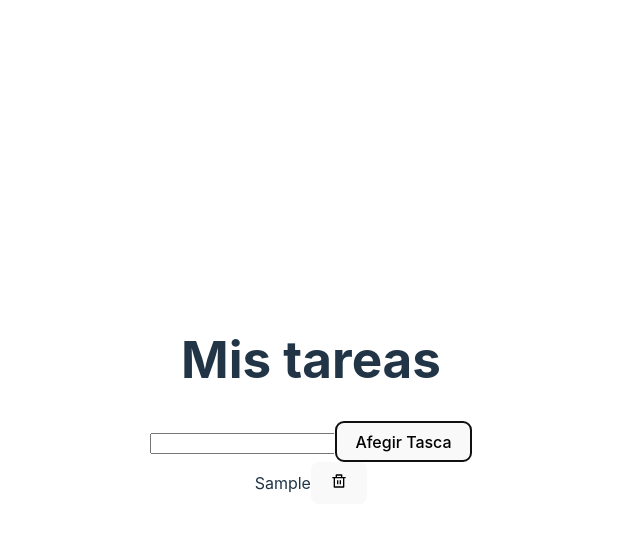
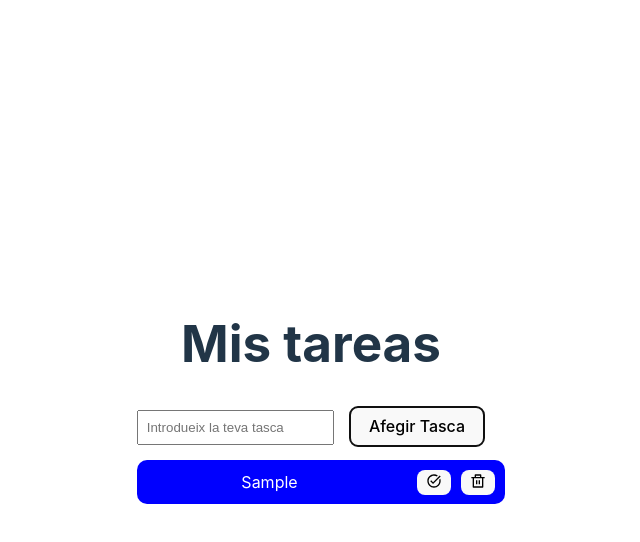
Before and after one commit to amonge20/M06_REACT_ACTIVITAT3, a React (Vite) app in the folder Practica3/: page / in a window 1280 px wide. Both pictures are taken after typing "Sample" into the empty fields and a click on the button "Afegir Tasca". Shown: the top 542 px of the page, without its empty margins (329-969 px from the left). Built offline with nearby package versions, Linux system fonts and the light colour scheme.

Commit message:
M06 React Gestor de Tasques v2.0 fet

```diff
--- a/Practica3/src/components/FormulariTasques.jsx
+++ b/Practica3/src/components/FormulariTasques.jsx
@@ -19,7 +19,7 @@ const FormulariTasques = ({ funcAfegirTasca }) => {
 
     return(
         <form onSubmit={enviarForm}>
-            <input type="text" value={textTasca} onChange={cambiarTextoTasca} />
+            <input type="text" value={textTasca} placeholder="Introdueix la teva tasca" onChange={cambiarTextoTasca} />
             <button type="submit"> Afegir Tasca </button>
         </form>
     );
--- a/Practica3/src/components/LlistatTasques.jsx
+++ b/Practica3/src/components/LlistatTasques.jsx
@@ -4,20 +4,24 @@ import FormulariTasques from "./FormulariTasques";
 
 const LlistatTasques = props => {
     const [tasques, setTasques] = useState([]);
+
     // Afegir tasca
     const afegirTasca = tascaNova => {
         const TascActual = [...tasques, tascaNova]
         setTasques(TascActual);
     };
+
     // Eliminar tasca
     const eliminarTasca = (id) => {
-      setTasques(tasques.filter((tasca) => tasca !== id));
+      const newTasques = tasques.filter((value, index) => index != id);
+      setTasques(newTasques);
     };
+
     // Completar tasca
     const completarTasca = (id) => {
         const TascActual = tasques.map((tasques, tasca) => {
             if (tasca === id) {
-                return { ...tasques, completarTasca: !tasques.completada };
+              return { ...tasques, completada: true };
             }
             return tasques;
         });
--- /dev/null
+++ b/Practica3/src/components/Styles/Tasca.css
@@ -0,0 +1,28 @@
+.spanBoto {
+    margin-left: 15px;
+    float: right;
+}
+
+input[type="text"] {
+    padding: 8px;
+    margin-right: 15px;
+    margin-bottom: 15px;
+}
+
+.tasca {
+    background-color: blue;
+    color: white;
+    border-radius: 10px;
+    width: 100%;
+    padding: 10px;
+    margin-bottom: 15px;
+}
+
+.tascaCompletada {
+    text-decoration: line-through;
+}
+
+.botoTasca {
+    padding: 2px 8px 1px 8px;
+    margin-left: 10px;
+}
--- a/Practica3/src/components/Tasca.jsx
+++ b/Practica3/src/components/Tasca.jsx
@@ -1,11 +1,16 @@
 import React, { useState } from "react";
 import { RiDeleteBinLine } from 'react-icons/ri';
+import { MdOutlineTaskAlt } from "react-icons/md";
+import './Styles/Tasca.css'
 
 const Tasca = ({ id, text, completada, completarTasca, eliminarTasca }) => {
     return (
-        <div className={completada ? 'tascaCompletada' : ''} onClick={() => completarTasca(id)}>
+        <div className={completada ? 'tascaCompletada tasca' : 'tasca'}>
             <span>{text}</span>
-            <button onClick={() => eliminarTasca(id)}><RiDeleteBinLine /></button>
+            <span className="spanBoto">
+                <button className="botoTasca" onClick={() => completarTasca(id)}><MdOutlineTaskAlt /></button>
+                <button className="botoTasca" onClick={() => eliminarTasca(id)}><RiDeleteBinLine /></button>
+            </span>
         </div>
     );
 };
```
